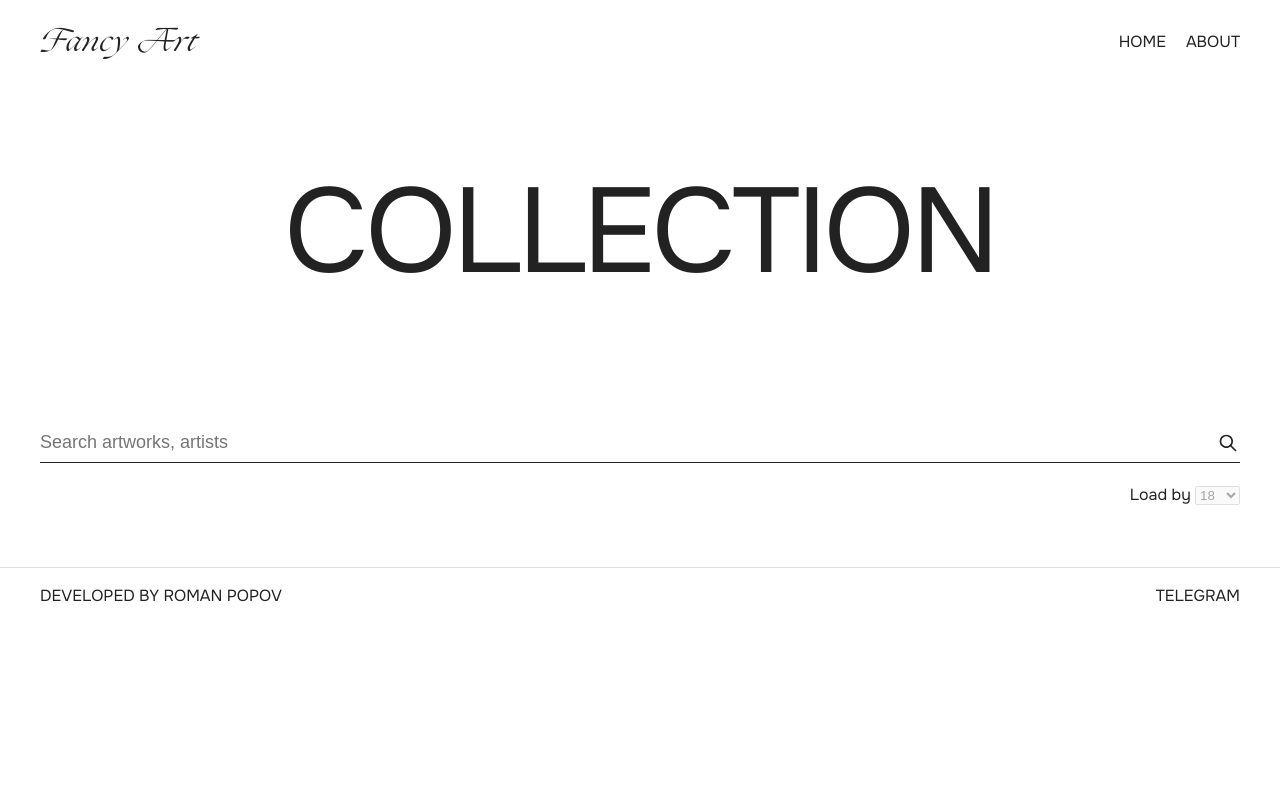
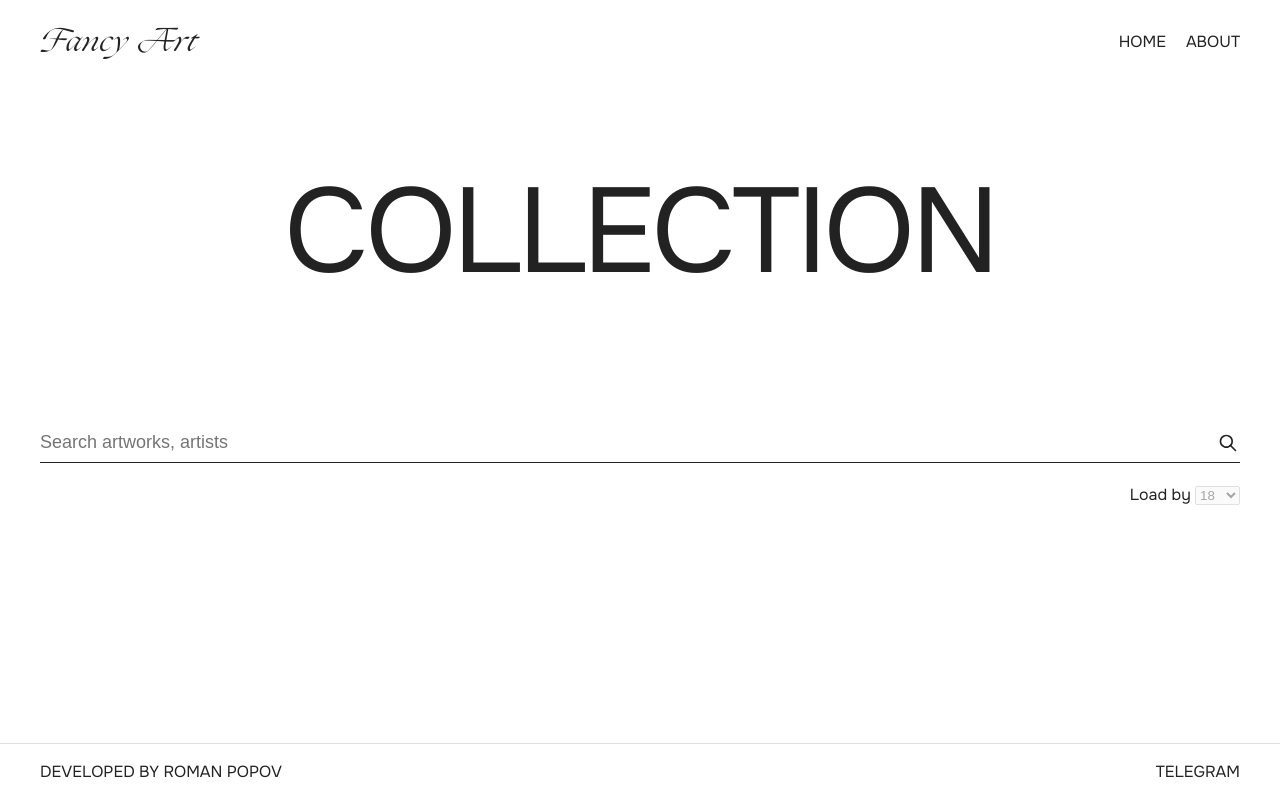
Before and after one commit to selfcodedmind/fancy-art-app, a Vue app: page / in a window 1280 px wide. Built offline with nearby package versions, Linux system fonts and the light colour scheme.

Commit message:
feat: 100% viewport min-height

```diff
--- a/src/components/LayoutDefault.vue
+++ b/src/components/LayoutDefault.vue
@@ -1,13 +1,32 @@
+<template>
+  <div class="app-wrap">
+    <TheHeader />
+    <RouterView class="app-wrap__content" />
+    <TheFooter />
+  </div>
+</template>
+
 <script setup lang="ts">
+import { computed } from 'vue'
 import { RouterView } from 'vue-router'
 import TheHeader from '@/components/TheHeader.vue'
 import TheFooter from '@/components/TheFooter.vue'
+import { useWindowSize } from '@vueuse/core'
+
+const { height: viewportHeight } = useWindowSize()
+const viewportHeightInPx = computed(() => `${viewportHeight.value}px`)
 </script>
 
-<template>
-  <div class="app-wrap">
-    <TheHeader />
-    <RouterView />
-    <TheFooter />
-  </div>
-</template>
+<style scoped lang="scss">
+.app-wrap {
+  display: flex;
+  flex-direction: column;
+  min-height: 100vh;
+  min-height: v-bind(viewportHeightInPx);
+
+  // .app-wrap__content
+  &__content {
+    flex-grow: 1;
+  }
+}
+</style>
--- a/src/components/artworks/ArtworksNoResultsFound.vue
+++ b/src/components/artworks/ArtworksNoResultsFound.vue
@@ -1,6 +1,6 @@
 <template>
   <div class="no-results">
-    <div class="no-results__title">sorry, no result found.</div>
+    <div class="no-results__title">sorry, no results found.</div>
     <div class="no-results__description">Please, try again with a different keyword or phrase.</div>
   </div>
 </template>
```
